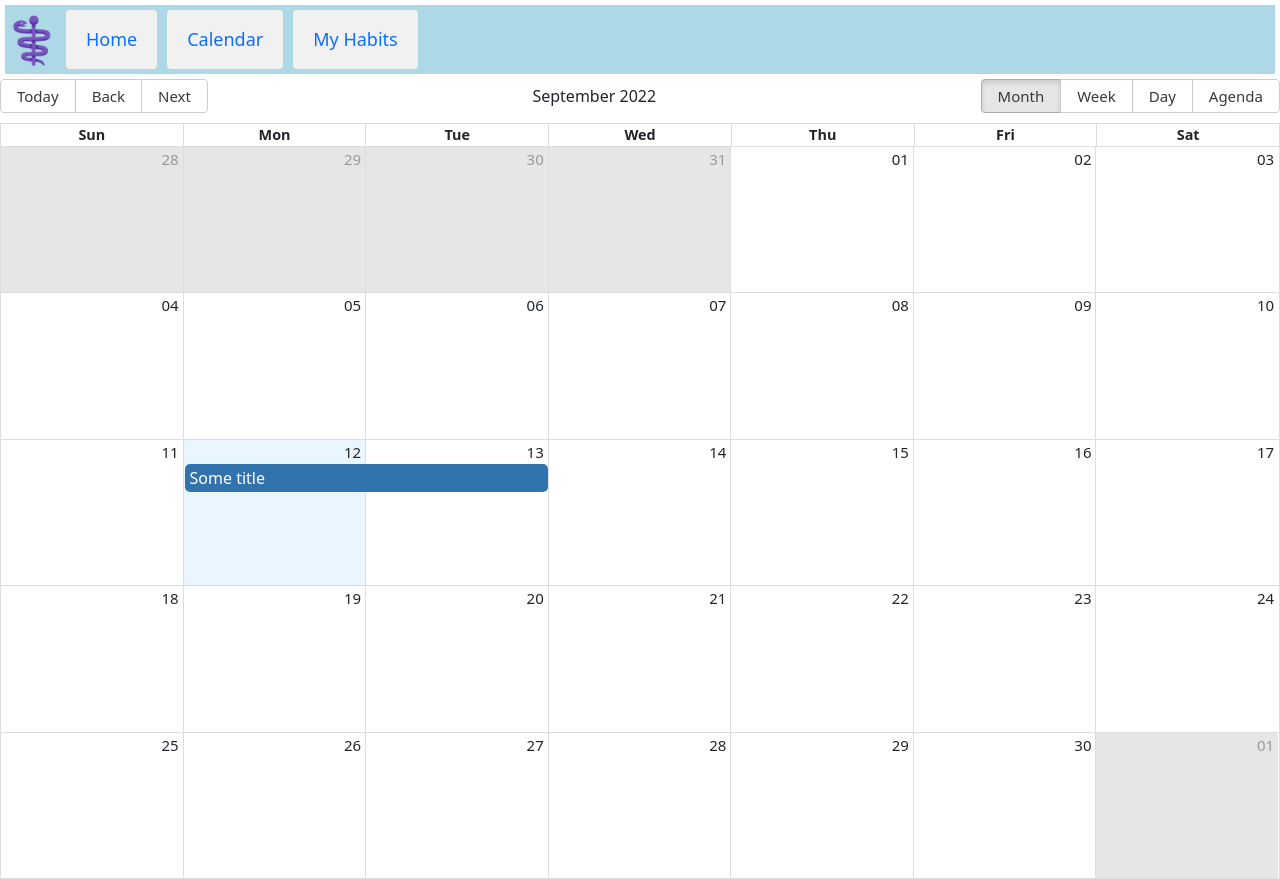
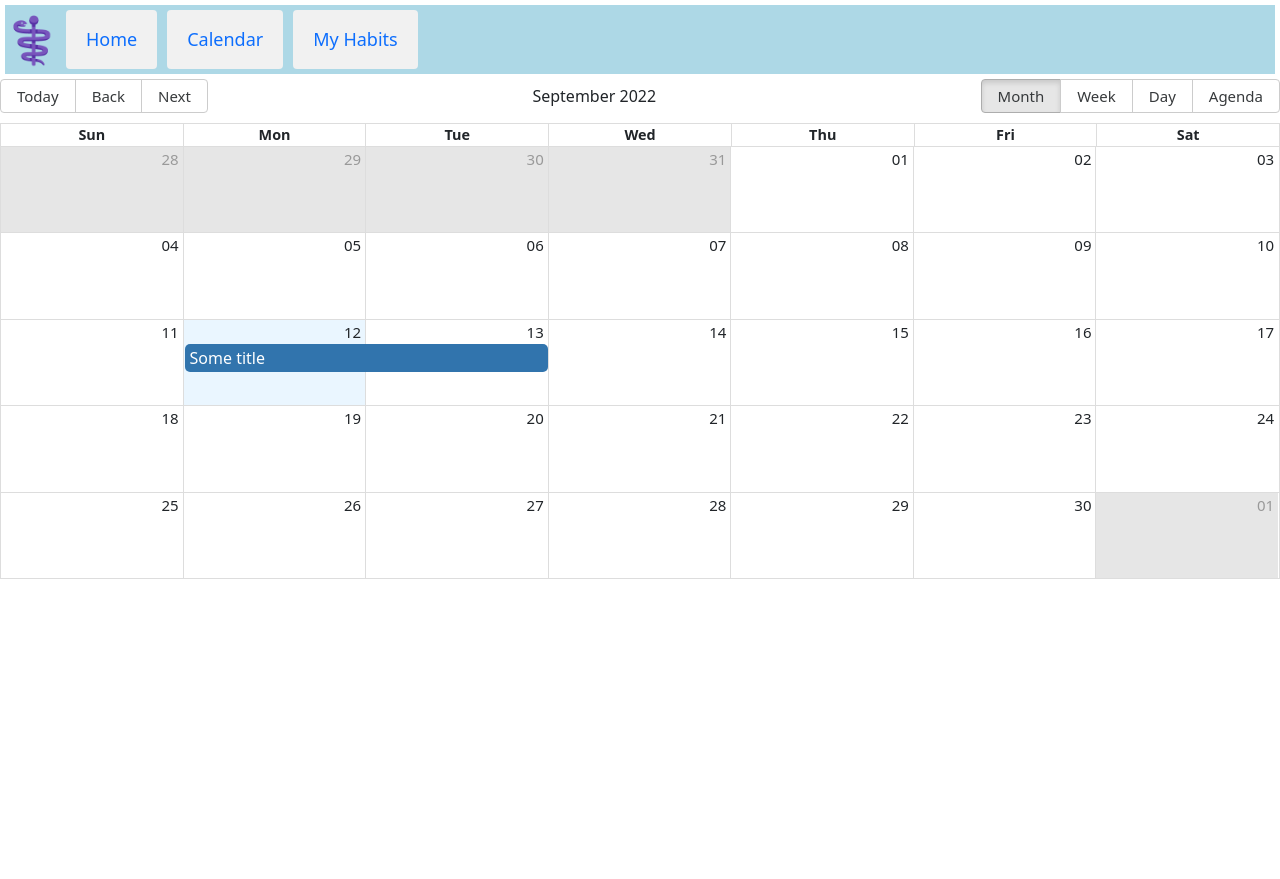
Before and after one commit to StephenJDoherty/DataHorse, a React (Create React App) app in the folder helth/: page /Calendar in a window 1280 px wide. After the commit the page ends 800 px from the top, so only its background shows below. Built offline with nearby package versions, Linux system fonts and the light colour scheme; no server answers.

Commit message:
setting data in calendar
able to access props in calendar component will need to create events by on click and other functionality, will need delete functionality too

```diff
--- a/helth/src/pages/Calendar.jsx
+++ b/helth/src/pages/Calendar.jsx
@@ -1,4 +1,4 @@
-import React, { Component } from "react";
+import React, { useState, Component } from "react";
 import { Calendar, momentLocalizer } from "react-big-calendar";
 import moment from "moment";
 
@@ -7,44 +7,40 @@ import "react-big-calendar/lib/css/react-big-calendar.css";
 
 const localizer = momentLocalizer(moment);
 
-// export default function Calendar() {
-//   return (
-//     <div className="App">
-//       <Calendar
-//         localizer={localizer}
-//         defaultDate={new Date()}
-//         defaultView="month"
-//         events={this.state.events}
-//         style={{ height: "100vh" }}
-//       />
-//     </div>
-//   );
-// }
-
-class BigCalendar extends Component {
-  state = {
-    events: [
+const MyCalendar = (props) => {
+  const [myEvents, setMyEvents] = useState([
     {
       start: moment().toDate(),
       end: moment().add(1, "days").toDate(),
       title: "Some title",
     },
-    ],
+  ]);
+
+  const handleSelect = () => {
+    setMyEvents([
+      {
+        start: moment().toDate(),
+        end: moment().add(1, "days").toDate(),
+        title: "hell yes!",
+      },
+    ]);
   };
 
-  render() {
+  // todo: look at the props and find out how to click a day
+  // and create an event by typing
+
   return (
-      <div className="App">
+    <div>
       <Calendar
         localizer={localizer}
-          defaultDate={new Date()}
-          defaultView="month"
-          events={this.state.events}
-          style={{ height: "100vh" }}
+        events={myEvents}
+        startAccessor="start"
+        endAccessor="end"
+        style={{ height: 500 }}
+        onSelectEvent={handleSelect}
       />
     </div>
   );
-  }
-}
+};
 
-export default BigCalendar;
+export default MyCalendar;
```
Lines whose indentation alone changed are shown as unchanged.
